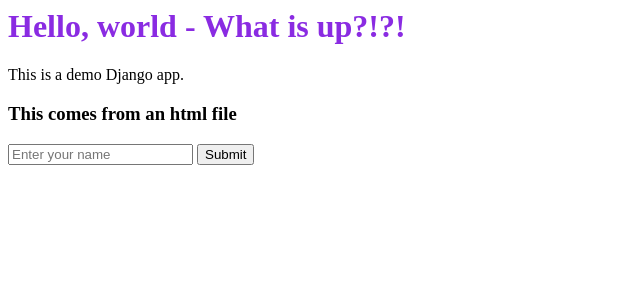
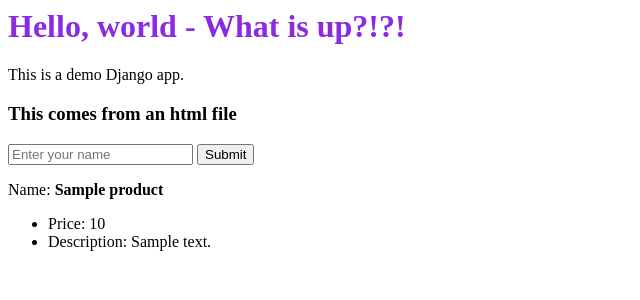
Before and after one commit to AriBernstein/sample-django, a Django app: page / in a window 1280 px wide. Shown: the top 300 px of the page, without its empty margins (0-640 px from the left). Run offline with Django 4.2, Linux system fonts and the light colour scheme; tables that the repository leaves empty hold one stand-in row (values such as "Sample post").

Commit message:
query for and show entries from model

```diff
--- a/demoproject/demoapp/views.py
+++ b/demoproject/demoapp/views.py
@@ -1,8 +1,12 @@
 from django.shortcuts import render
 from django.http import HttpResponse
+from .models import Product
 
 def index(request):
-    return render(request, 'index.html')
+
+    products = Product.objects.all()
+
+    return render(request, 'index.html', {'products': products})
 
 def name(request):
     name = request.POST['given_name']
--- a/demoproject/templates/index.html
+++ b/demoproject/templates/index.html
@@ -13,3 +13,11 @@
     <input type="text" name="given_name" placeholder="Enter your name" />
     <input type="submit" value="Submit" />
 </form>
+
+{% for product in products %}
+<p>Name: <b>{{ product.name }}</b></p>
+<ul>
+    <li>Price: {{ product.price }}</li>
+    <li>Description: {{ product.description }}</li>
+</ul>
+{% endfor %}
```
